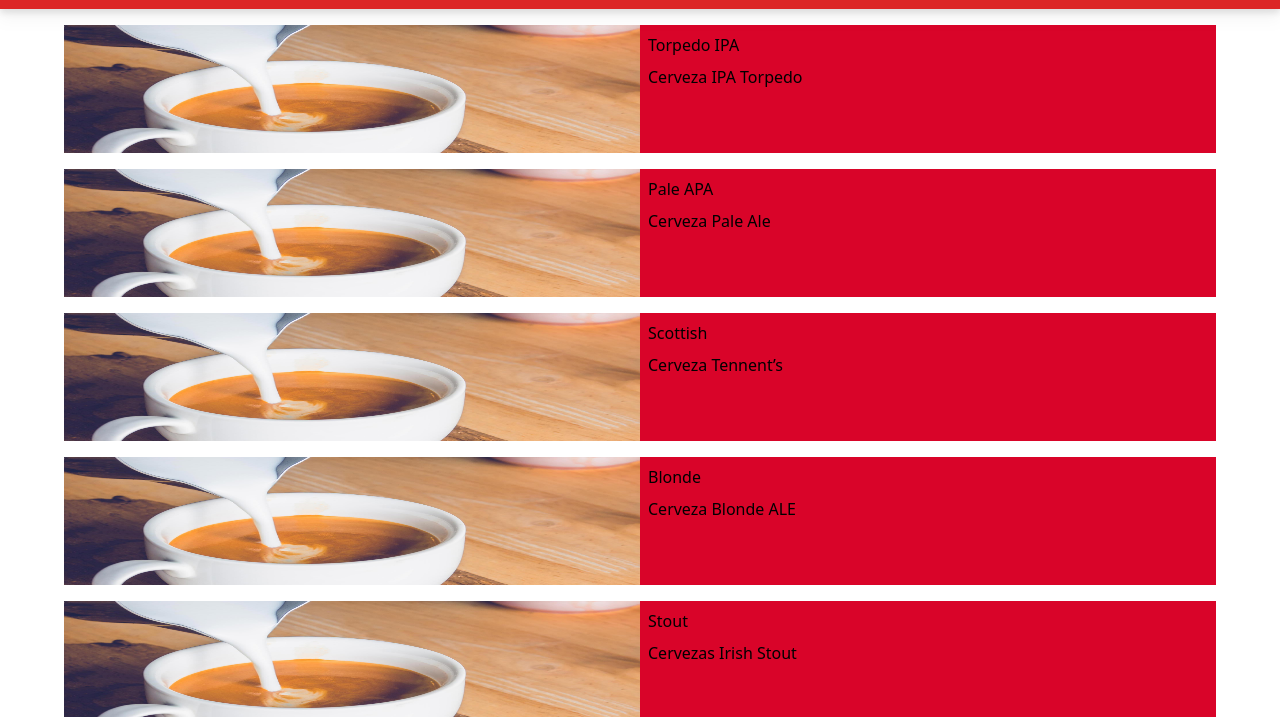
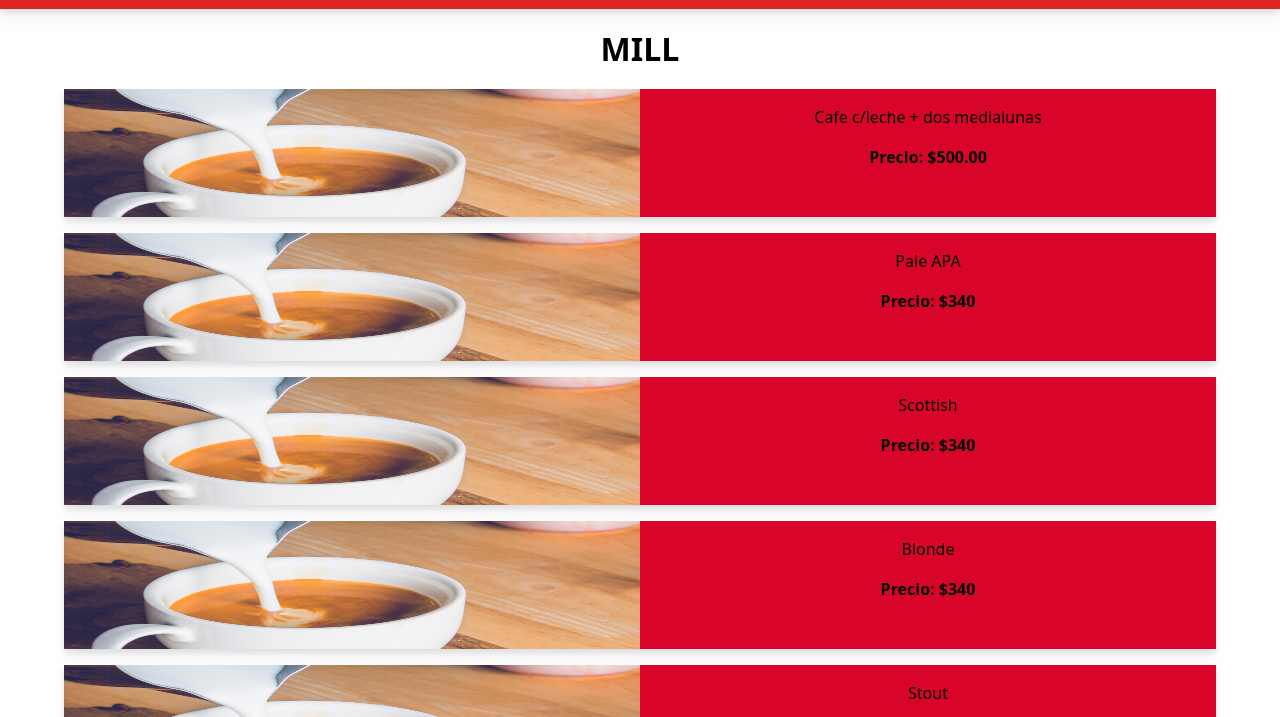
Before and after one commit to sersebas08/MILL, a plain HTML site: page index.html in a window 1280 px wide. Shown: the part 83-800 px from the top of the page. Drawn offline with nearby package versions, Linux system fonts and the light colour scheme.

Commit message:
refactor css

```diff
--- a/index.html
+++ b/index.html
@@ -46,7 +46,11 @@
     </div>-->
 
     <main>
-        <section class="leerJson"></section>
+        <section>
+            <h2>MILL</h2>
+            <div class="leerJson"></div>
+        </section>
+
        <!-- <section>
             <h2 class="flex pl-4 mt-4 text-4xl place-content-center lg:place-content-start font-serif">Mill</h2>
 
--- a/js/main.js
+++ b/js/main.js
@@ -41,11 +41,11 @@
 function leerProductos(data){
    let dataAppi = {
       nombre: data.title,
-      intro: data.intro
+      precio: data.precio
    }
    console.log(dataAppi.nombre);
     const leerJson = document.querySelector('.leerJson');
-    leerJson.innerHTML += `<div class="divProductos">
+    leerJson.innerHTML += `<div class="divProductos drop-shadow-lg">
                                 <div class="w-3/6">
                                     <picture class="flex m-auto">
                                         <source media="(min-width: 751px)" srcset="img/cafe-con-leche.jpg">
@@ -53,9 +53,9 @@
                                         <img src="img/cafe-con-leche.jpg" class="w-full h-32 " alt="Mi imagen responsive">
                                     </picture>
                                 </div>
-                                <div class="w-3/6">
-                                    <h3 class="m-2">${dataAppi.nombre}</h3>
-                                    <p class="m-2">${dataAppi.intro}</p>
+                                <div class="divProductos__div w-3/6">
+                                    <h3 class="divProductos__h3">${dataAppi.nombre}</h3>
+                                    <p class="divProductos__p"><span>Precio: $</span>${dataAppi.precio}</p>
                                 </div>
                             </div>`;
 
--- a/productos.json
+++ b/productos.json
@@ -1,13 +1,11 @@
 [{
   "id_productos":1,
-  "title":"Torpedo IPA",
-  "intro":"Cerveza IPA Torpedo",
-  "definicion":" 7.2\u00ba | 65 IBU",
+  "title":"Cafe c/leche + dos medialunas",
   "text":"Cafe c/leche + dos medialunas",
-  "precio":"260",
+  "precio":"500.00",
   "img-big":"ipa-160x160-0001.jpg",
   "img-small":"ipa-160x160-0000.jpg",
-  "img-alt":"Cerveza Artesanal Patagonica"
+  "img-alt":"Cafe c/leche + dos medialunas"
 },
   {
     "id_productos":2,
--- a/style/style.css
+++ b/style/style.css
@@ -7,18 +7,33 @@
     padding: 0;
     box-sizing: border-box;
 }
-
+section h2 {
+    font-size: 2rem;
+    font-weight: 600;
+    margin: 1rem;
+    text-align: center;
+}
 .divProductos {
     background-color: #d90429;
     display: flex;
     margin: 1rem auto;
     width: 90%;
 }
-
+.divProductos__h3 {
+    font-size: 1rem;
+    margin: 1rem;
+    display: flex;
+    justify-content: center;
+    text-align: center;
+}
+.divProductos__p {
+    text-align: center;
+    margin: 1rem;
+    font-weight: 700;
+}
 @media (min-width: 400px) and (max-width: 500px){
     .divProductos {
-        background-color: #8d99ae;
-
+        background-color: #edf2f4;
         width: 90%;
     }
 }
@@ -26,7 +41,7 @@
 @media (min-width: 501px) and (max-width: 600px){
     .divProductos {
         background-color: #edf2f4;
-        width: 60%;
+        width: 80%;
     }
 }
 @media (min-width: 601px) and (max-width: 700px){
```
